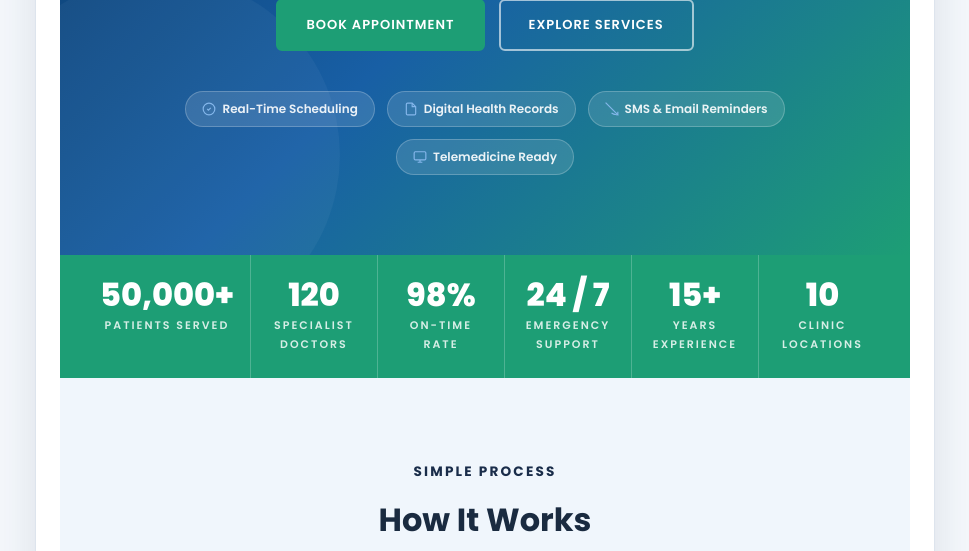
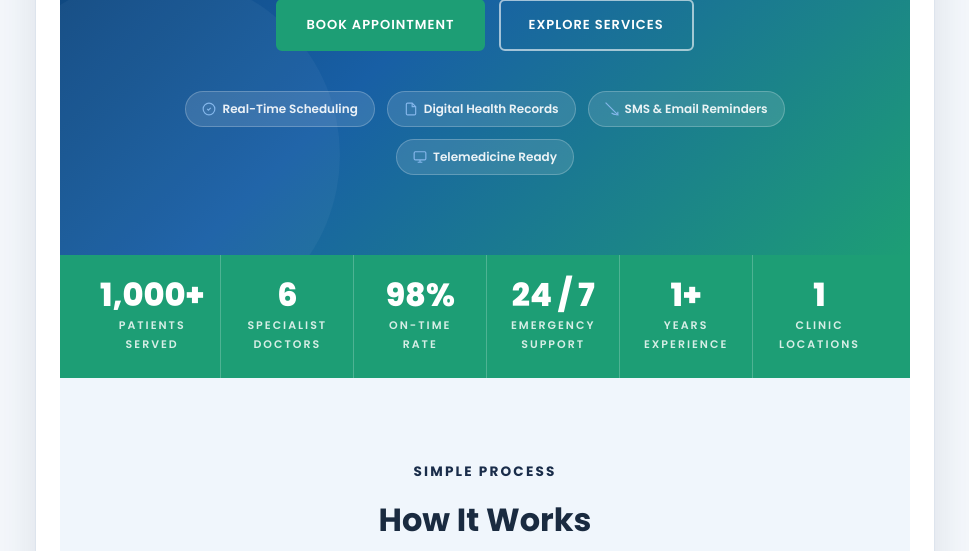
Before and after one commit to sandipmahat/Hospital-Appointment-Management-System, a Python web app: template apps/templates/medhub.html in a window 1280 px wide. Shown: the part 660-1211 px from the top of the page, without its empty margins (155-1124 px from the left). Run offline with Jinja, Linux system fonts and the light colour scheme; the template is opened without the code that fills it, so the values that code supplies are empty.

Commit message:
Update stats bar figures: patients, doctors, experience, locations

```diff
--- a/apps/templates/medhub.html
+++ b/apps/templates/medhub.html
@@ -48,11 +48,11 @@
 <div class="stats-bar">
   <div class="container">
     <div class="stat-item">
-      <div class="num">50,000+</div>
+      <div class="num">1,000+</div>
       <div class="lbl">Patients Served</div>
     </div>
     <div class="stat-item">
-      <div class="num">120</div>
+      <div class="num">6</div>
       <div class="lbl">Specialist Doctors</div>
     </div>
     <div class="stat-item">
@@ -64,11 +64,11 @@
       <div class="lbl">Emergency Support</div>
     </div>
     <div class="stat-item">
-      <div class="num">15+</div>
+      <div class="num">1+</div>
       <div class="lbl">Years Experience</div>
     </div>
     <div class="stat-item">
-      <div class="num">10</div>
+      <div class="num">1</div>
       <div class="lbl">Clinic Locations</div>
     </div>
   </div>
```
